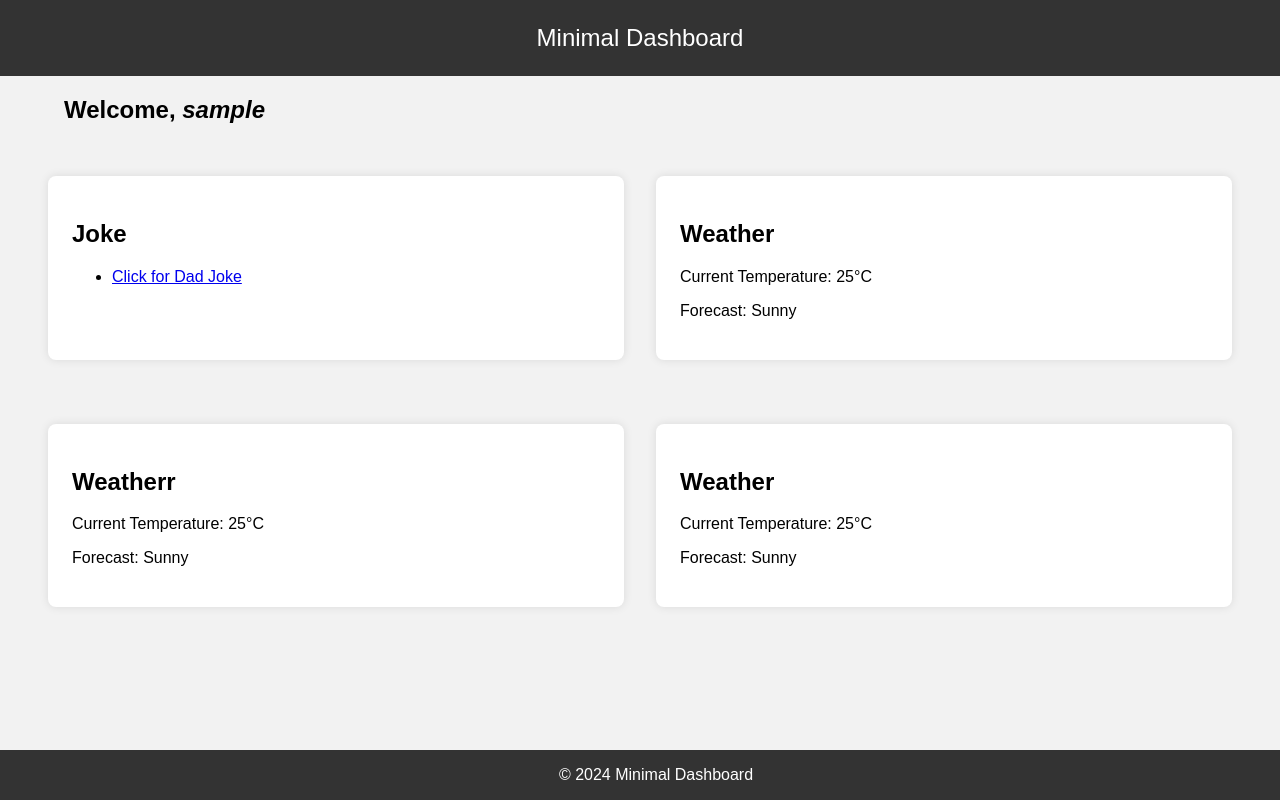
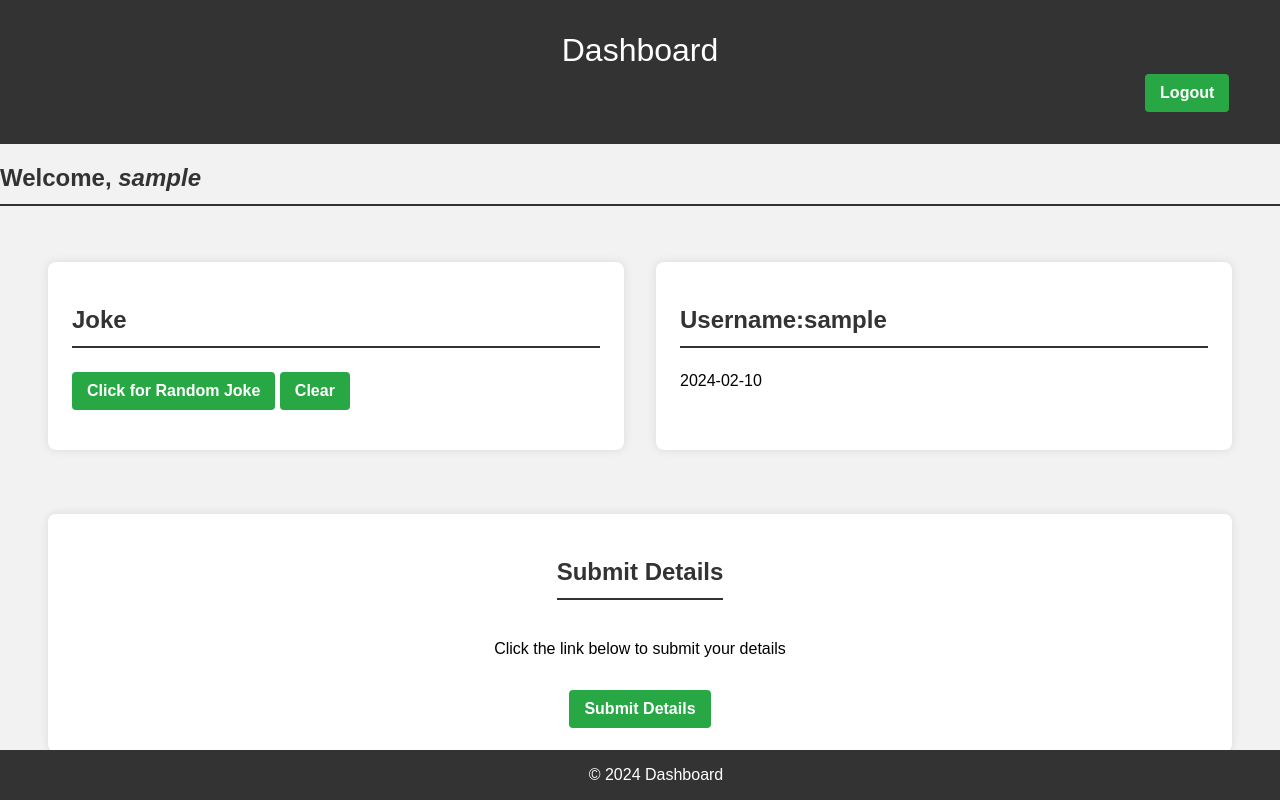
Before and after one commit to ishaan230/Authenticated_Dashboard, a Flask app: page /welcome in a window 1280 px wide. Run offline with Flask 3, Linux system fonts and the light colour scheme; the visitor is signed in with stand-in values (Sample User, id 1).

Commit message:
refactored welcome page, added form submission

```diff
--- a/app.py
+++ b/app.py
@@ -4,14 +4,17 @@ import config
 import certifi
 import requests
 from requests import get
+from datetime import datetime
 
 app = Flask(__name__)
 app.config.from_object(config)
 
 #set up MongoDB
-client = MongoClient(config.MONGO_URI,tlsCAFile=certifi.where())
+client = MongoClient(config.MONGO_URI)
 db = client.gettingStarted
 col = db.usrpass
+perdet = db.people
+current_date = datetime.now().date()
 
 @app.route('/')
 def index():
@@ -51,7 +54,12 @@ def welcome():
     print(session)
     print(type(session))
     if 'username' in session:
-        return render_template('welcome.html', username=session['username'])
+        return render_template('welcome.html', username=session['username'],current_date=current_date)
+    return redirect(url_for('login'))
+
+@app.route('/logout')
+def logout():
+    session.pop('username', None)
     return redirect(url_for('login'))
 
 
@@ -67,8 +75,31 @@ def joke_generator():
     setup = response['setup']
     punchline = (response['punchline'])
     if 'username' in session:
-        return render_template('welcome.html', username=session['username'],setup=setup, punchline=punchline)
+        return render_template('welcome.html', username=session['username'],setup=setup, punchline=punchline,current_date=current_date)
     return "Error"
+
+@app.route('/gen_team')
+def sub_team():
+    if 'username' in session:
+        return render_template('details.html')
+
+@app.route('/form_submit', methods=['GET','POST'])
+def form_submission():
+    if request.method == 'POST':
+        name1 = request.form['name1']
+        name2 = request.form['name2']
+        name3 = request.form['name3']
+        name4 = request.form['name4']
+        perdet.insert_one({'member1': name1,'member2': name2,'member3': name3,'member4': name4})
+        return ("""
+            <h1>Info Submitted!! xD</h1>
+            <script>alert('Info Submited!')</script>
+        """)
+    else:
+        print("Not in if")
+    return render_template('details.html')
+
+
 
 if __name__ == '__main__':
     app.secret_key = 'your_secret_key'
--- a/config-template.py
+++ /dev/null
@@ -1 +0,0 @@
-MONGO_URI = ""
--- a/templates/welcome.html
+++ b/templates/welcome.html
@@ -4,16 +4,10 @@
     <meta charset="UTF-8">
     <meta name="viewport" content="width=device-width, initial-scale=1.0">
     <style>
-        a .hidden {
-        visibility: hidden;
-        }
-
-        a:visited .hidden {
-        visibility: visible;
-        }
+        /* ... Your existing styles ... */
 
         body {
-            font-family: Arial, sans-serif;
+            font-family: 'Arial', sans-serif;
             margin: 0;
             padding: 0;
             background-color: #f2f2f2;
@@ -24,7 +18,7 @@
             color: white;
             padding: 1em;
             text-align: center;
-            font-size: 1.5em;
+            font-size: 2em;
         }
 
         section {
@@ -34,12 +28,48 @@
         }
 
         .card {
-            background-color: white;
+            background-color: #fff;
             border-radius: 8px;
             padding: 1.5em;
             box-shadow: 0 0 10px rgba(0, 0, 0, 0.1);
             flex: 1;
             margin: 0 1em;
+        }
+
+        h2 {
+            color: #333;
+            border-bottom: 2px solid #333;
+            padding-bottom: 0.5em;
+            margin-bottom: 1em;
+        }
+
+        ul {
+            list-style-type: none;
+            padding: 0;
+        }
+
+        li {
+            margin-bottom: 1em;
+        }
+
+        a {
+            color: white;
+            text-decoration: none;
+            font-weight: bold;
+        }
+
+        button {
+            background-color: #28a745;
+            color: white;
+            padding: 10px 15px;
+            border: none;
+            border-radius: 4px;
+            cursor: pointer;
+            font-size: 16px;
+        }
+
+        button:hover {
+            background-color: #218838;
         }
 
         footer {
@@ -51,31 +81,21 @@
             bottom: 0;
             width: 100%;
         }
-        #username{
-          padding-left: 5%;
+        #headbut{
+            margin-left: 90%;
+            text-decoration: none;
+            font-weight: bold;
+            color: white;
+            background-color: #28a745;
         }
-        #content {
-  display: none;
-}
-input[type="text"]{
-    color: transparent;
-    text-shadow: 0 0 0 #000;
-    padding: 6px 12px;
-    width: 150px;
-    cursor: pointer;
-}
-input[type="text"]:focus{
-    outline: none;
-}
-input:focus + div#content {
-  display: block;
-}
     </style>
-    <title>Minimal Dashboard</title>
+    <title>Dashboard</title>
 </head>
 <body>
     <header>
-        Minimal Dashboard
+        Dashboard
+    <button id="headbut"><a href="/logout">Logout</a></button>
+
     </header>
     <h2 id="username">Welcome, <i>{{ username }}</i></h2>
 
@@ -83,41 +103,30 @@ input:focus + div#content {
         <div class="card">
             <h2>Joke</h2>
             <ul>
-                <li><a href="/call_external_api">Click for Dad Joke</a></li>
+                <button><a href="/call_external_api">Click for Random Joke</a></button>
+                <button><a href="/welcome">Clear</a></button>
                 {% if setup %}
-                <p>Setup: {{ setup }}</p>
-                <input type="text" value="Punchline">
-                <div id="content">
-                    <p>Punchline: {{ punchline }}</p>
-                </div>
+                    <p><b>Setup:</b> {{ setup }}</p>
+                    <div id="content">
+                        <p><b>Punchline:</b> {{ punchline }}</p>
                 {% endif %}
             </ul>
         </div>
 
         <div class="card">
-            <h2>Weather</h2>
-            <p>Current Temperature: 25°C</p>
-            <p>Forecast: Sunny</p>
+            <h2>Username:{{ username }}</h2>
+            <p>{{ current_date }}</p>
         </div>
     </section>
     <section>
-        <div class="card">
-            <h2>Weatherr</h2>
-            <p>Current Temperature: 25°C</p>
-            <p>Forecast: Sunny</p>
+        <div class="card" id="genteamBut" style="background-color: #fff; border-radius: 8px; padding: 1.5em; box-shadow: 0 0 10px rgba(0, 0, 0, 0.1); flex: 1; margin: 0 1em; display: flex; flex-direction: column; align-items: center;">
+            <h2 style="color: #333; border-bottom: 2px solid #333; padding-bottom: 0.5em; margin-bottom: 1em;">Submit Details</h2>
+            <p style="margin-bottom: 1em;">Click the link below to submit your details</p>
+            <button id="urlbut" style="background-color: #28a745; color: white; padding: 10px 15px; border: none; border-radius: 4px; cursor: pointer; font-size: 16px; margin-top: 1em;"><a href="/gen_team" style="color: white; text-decoration: none;">Submit Details</a></button>
         </div>
-        <div class="card">
-            <h2>Weather</h2>
-            <p>Current Temperature: 25°C</p>
-            <p>Forecast: Sunny</p>
-        </div>
-
     </section>
-
     <footer>
-        © 2024 Minimal Dashboard
+        © 2024 Dashboard
     </footer>
 </body>
-<script>
-</script>
 </html>
```
Also changed, not shown: templates/details.html (added, +80 -0 lines), static/teamback.jpg (added).
